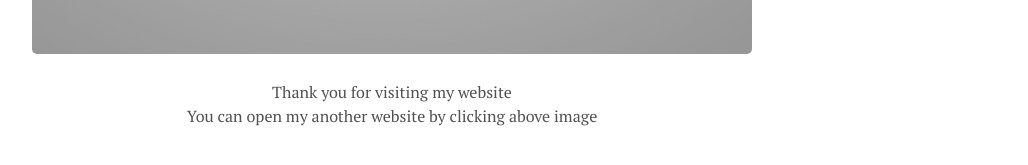
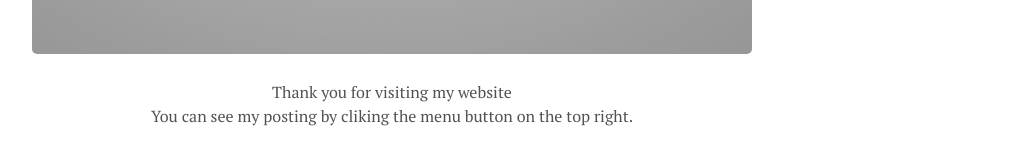
Before and after one commit to heygwangjin/heygwangjin.github.io, a Jekyll site: the page built from index.html, in a window 1280 px wide. Shown: the part 596-761 px from the top of the page, without its empty margins (248-1276 px from the left). Built offline with Jekyll 4.4.1, drawn with Linux system fonts in a browser that asks for light colours; nearby versions of some CDN libraries; comment, search, counter and statistics services are not loaded.

Commit message:
Fixed main page

```diff
--- a/_config.yml
+++ b/_config.yml
@@ -23,7 +23,7 @@
 # About/contact
 author:
   name:             Gwangjin Kim
-  description:      Hi! I want to be a Web Developer. Learning new things is so fun.
+  description:      Hi! I am learning about computer science in Ajou University which is located in Suwon of South Korea.
   gravatar:         345282cea9b5ee8608aa1c865f21df72 # md5 hash of your email address
   contact:
     instagram:      https://www.instagram.com/pangj1n/
@@ -31,7 +31,6 @@
     email:          mailto:cer3@ajou.ac.kr
     # linkedin:     <hide>
     # facebook:     <hide>
-    # weibo:        <hide>
 
 # Navigation (2nd level links supported)
 nav:
@@ -44,7 +43,7 @@
   About:
     - '/about/'
   Github Project:
-    - '/'
+    - '/myself/'
 
 # Where are tags and categories displayed
 tag_page: '/blog/tags/'
@@ -52,7 +51,7 @@
 
 hero:
   image: /public/img/background.png
-  caption: Thank you for visiting my website<br>You can open my another website by clicking above image
+  caption: Thank you for visiting my website<br>You can see my posting by cliking the menu button on the top right.
 
 # Puglins
 mathjax: true # whether support mathjax
--- a/index.html
+++ b/index.html
@@ -4,6 +4,6 @@
 ---
 
 <div class="hero">
-  <a href="https://heygwangjin.github.io/myself/"><img src="{{ site.baseurl }}{{ site.hero.image }}" title="Open project website" alt="Apple Logo" /></a>
+  <a href="https://heygwangjin.github.io/javascript30/day01/"><img src="{{ site.baseurl }}{{ site.hero.image }}" title="Open project website" alt="Apple Logo" /></a>
   <p>{{ site.hero.caption }}</p>
 </div>
```
